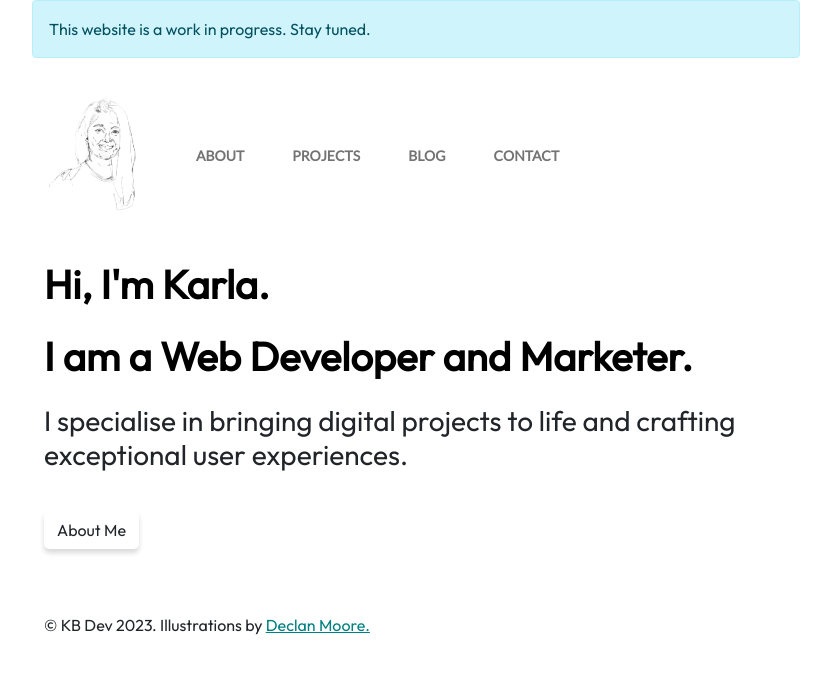
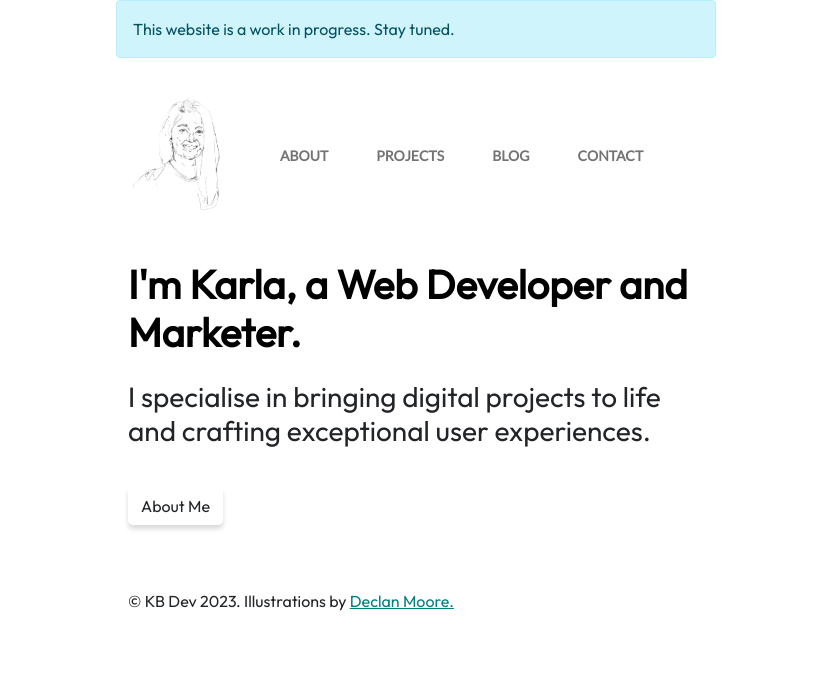
Before and after one commit to KarlaB3/portfolio, a React (Create React App) app: page / in a window 1280 px wide. Shown: the top 674 px of the page, without its empty margins (224-1055 px from the left). Built offline with nearby package versions, Linux system fonts and the light colour scheme.

Commit message:
refactor: updated page widths

```diff
--- a/public/custom.css
+++ b/public/custom.css
@@ -1,6 +1,6 @@
 .App {
   font-family: 'Outfit', sans-serif;
-  max-width: 60%;
+  max-width: 600px;
   margin: 0 auto;
 }
 
@@ -58,7 +58,7 @@ h1 {
   position: absolute;
   height: 3px;
   width: 100%;
-  background: rgba(0,0,0,.15);
+  background: #ffc300;
   border-radius: 1px;
   opacity: 1;
   left: 0;
@@ -118,15 +118,6 @@ h1 {
     color: #00b5b5;
 }
 
-/* Home styling */
-#introduction {
-  justify-content: center;
-  /* text-align: center; */
-  flex: auto;
-  /* max-width: 60%; */
-  /* padding-top: 3%; */
-}
-
 /* button styling */
 .btn {
   border-radius: 5px;
--- a/src/pages/HomePage.jsx
+++ b/src/pages/HomePage.jsx
@@ -3,10 +3,9 @@ import { AboutButton } from '../components/AboutButton'
 export function HomePage(props) {
   return (
     <div className="container-xxl my-4" id="introduction">
-        <h1 className="py-2">Hi, I'm Karla.</h1>
-        <h1 className="py-2">I am a Web Developer and Marketer.</h1>
+      <h1 className="py-2">I'm Karla, a Web Developer and Marketer.</h1>
         <h3 className="py-2">I specialise in bringing digital projects to life and crafting exceptional user experiences.</h3>
-        <AboutButton />
-      </div>
-    );
+      <AboutButton />
+    </div>
+  );
 };
--- a/src/pages/ProjectsPage.jsx
+++ b/src/pages/ProjectsPage.jsx
@@ -13,7 +13,7 @@ export const ProjectsPage = () => {
             </div>
             <div className="col-lg-8">
               <div className="p-5 mt-4">
-                <h2 className="display-4">Projects</h2>
+                <h1>Projects</h1>
               </div>
             </div>
           </div>
```
